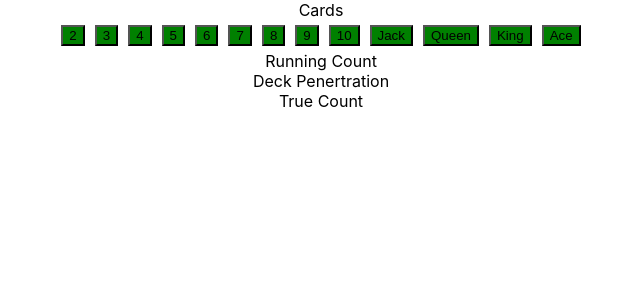
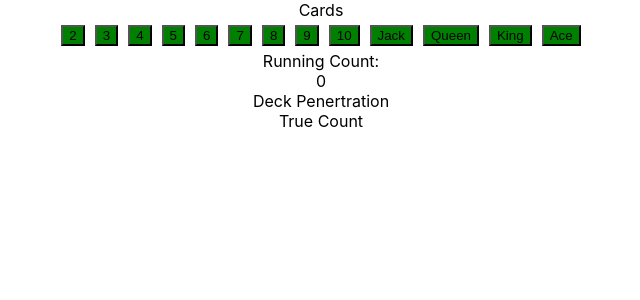
Before and after one commit to vincentcollis/True-Count-Calculator-old-, a React (Create React App) app: page / in a window 1280 px wide. Shown: the top 300 px of the page, without its empty margins (319-959 px from the left). Built offline with nearby package versions, Linux system fonts and the light colour scheme.

Commit message:
Count updated

```diff
--- a/src/App.js
+++ b/src/App.js
@@ -1,17 +1,24 @@
+import React, { useState } from 'react';
+
 import logo from './logo.svg';
 import './App.css';
 
 import Cards from './components/Cards.js'
+import RunningCount from './components/RunningCount';
 
 function App() {
 
+  // state
+  const [runningCount, setrunningCount] = useState(0)
+  const [deckPen, setdeckPen] = useState(0)
+  const [trueCount, setTrueCount] = useState(0)
 
   return (
     <div className="App">
       <div>Cards</div>
-      <Cards></Cards>
+      <Cards setRunningCount = {setrunningCount} runningCount = {runningCount}></Cards>
       <div>
-        Running Count
+        Running Count: <RunningCount runningCount = {runningCount}></RunningCount>
       </div>
       <div>
         Deck Penertration
--- a/src/components/Cards.js
+++ b/src/components/Cards.js
@@ -8,7 +8,10 @@ const CardButton = styled.button`
 `
 
 
-function Cards() {
+function Cards(props) {
+
+    // destructing props
+    let {setRunningCount, runningCount} = props
 
     // save card count values
     let two = {name: "2", value:1}
@@ -28,16 +31,22 @@ function Cards() {
     // save all cards to on object array
     let card = [two,three,four,five,six,seven,eight,nine,ten,jack,queen,king,ace]
 
-    //test buttons work
-    const  printValue = function(event){
-        console.log(event.target.dataset.value)
+    // Update running count
+    const  updateCount = function(event){
+        // console.log(event.target.dataset.value)
+
+        let value = parseInt(event.target.dataset.value)
+        let newValue = runningCount + value
+
+        setRunningCount(newValue)
     }
 
     return (
+
         <>
             {
                 card.map((obj, i) =>
-                    <CardButton key={i} data-value={obj.value} onClick={printValue}>
+                    <CardButton key={i} data-value={obj.value} onClick={updateCount}>
                         {obj.name}
                     </CardButton>
                 )
--- /dev/null
+++ b/src/components/RunningCount.js
@@ -0,0 +1,15 @@
+import React from 'react'
+import styled from 'styled-components'
+
+
+function RunningCount(props) {
+    let {runningCount} = props
+
+    return (
+        <div>
+            {runningCount}
+        </div>
+    )
+}
+
+export default RunningCount;
```
